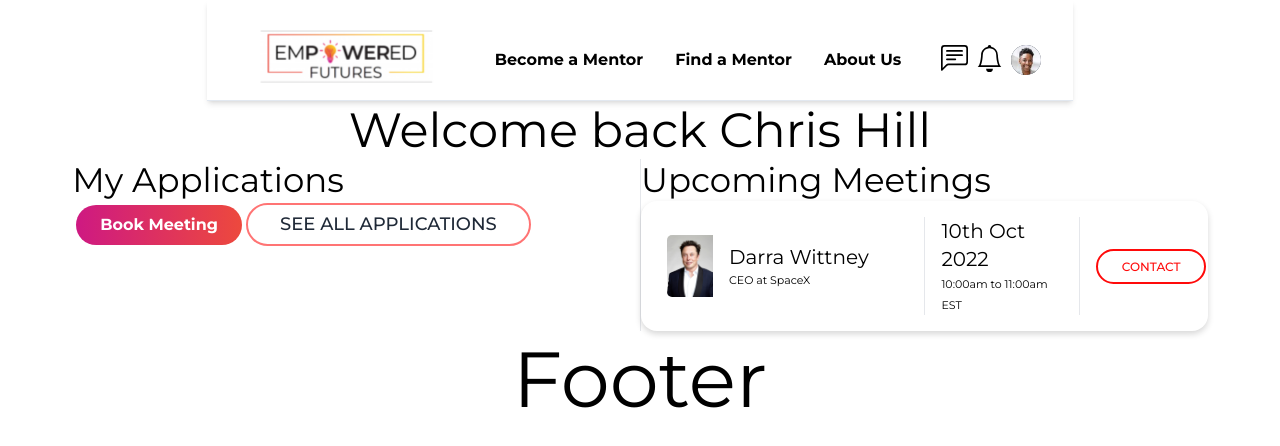
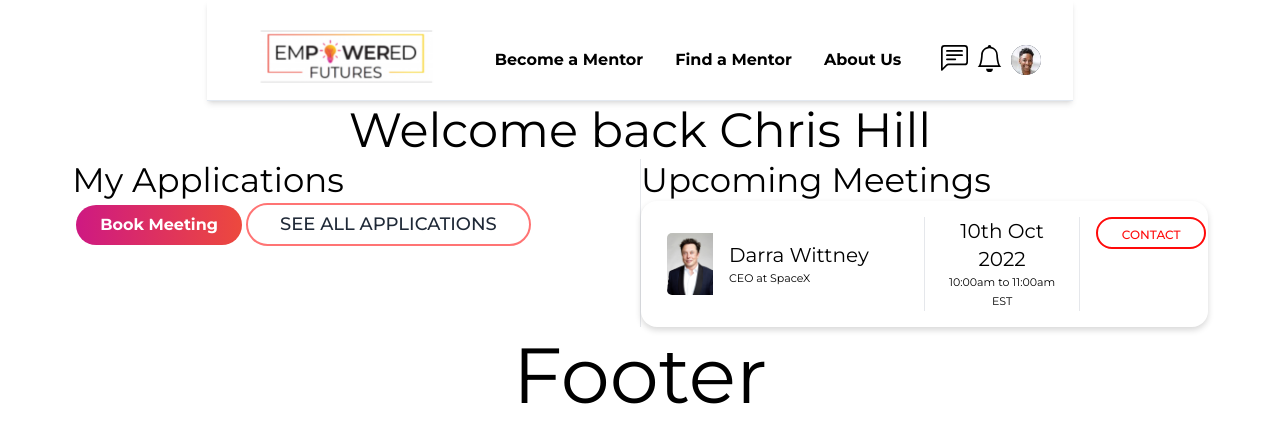
Before and after one commit to JasonXB/EF_Clone, a Next.js app: page /mentee in a window 1280 px wide. Shown: the top 446 px of the page. Built offline with nearby package versions, Linux system fonts and the light colour scheme; what tw-elements would draw is missing.

Commit message:
Centering text for meeting list items

```diff
--- a/pages/mentee/index.tsx
+++ b/pages/mentee/index.tsx
@@ -99,16 +99,16 @@ export default function index() {
                   </span>
                 </div>
               </div>
-              <div className="pl-4 pr-4 ">
-                <p className="text-xl">{mock.meetings[0].date}</p>
-                <span className="text-[0.6875rem]">
+              <div className="pl-4 pr-4 h-full flex flex-col justify-center">
+                <p className="text-xl text-center">{mock.meetings[0].date}</p>
+                <p className="text-[0.6875rem] text-center">
                   {mock.meetings[0].time}
-                </span>
+                </p>
               </div>
-              <div className="pl-4 h-[100%] centerChildrenVertically">
+              <div className="pl-4 h-full">
                 <button
                   type="button"
-                  className="inline-block px-6 py-2 border-2 border-[#FF0A0A] text-[#FF0A0A] font-medium text-xs leading-tight uppercase rounded-[25px] hover:bg-black hover:bg-opacity-5 focus:outline-none focus:ring-0 transition duration-150 ease-in-out"
+                  className="inline-block align-middle px-6 py-2 border-2 m-0 h-[2rem] border-[#FF0A0A] text-[#FF0A0A] font-medium text-xs leading-tight uppercase rounded-[25px]"
                 >
                   Contact
                 </button>
--- a/styles/globals.css
+++ b/styles/globals.css
@@ -88,17 +88,3 @@ ul {
 .shadowVariant1 {
   box-shadow: 0px 3px 6px #00000029;
 }
-/* Lets you quickly create a flex container and center its children horizontally, vertically, or both */
-.centerChildrenVertically {
-  display: flex;
-  align-items: center;
-}
-.centerChildrenHorizontally {
-  display: flex;
-  justify-content: center;
-}
-.centerChildren {
-  display: flex;
-  justify-content: center;
-  align-items: center;
-}
```
